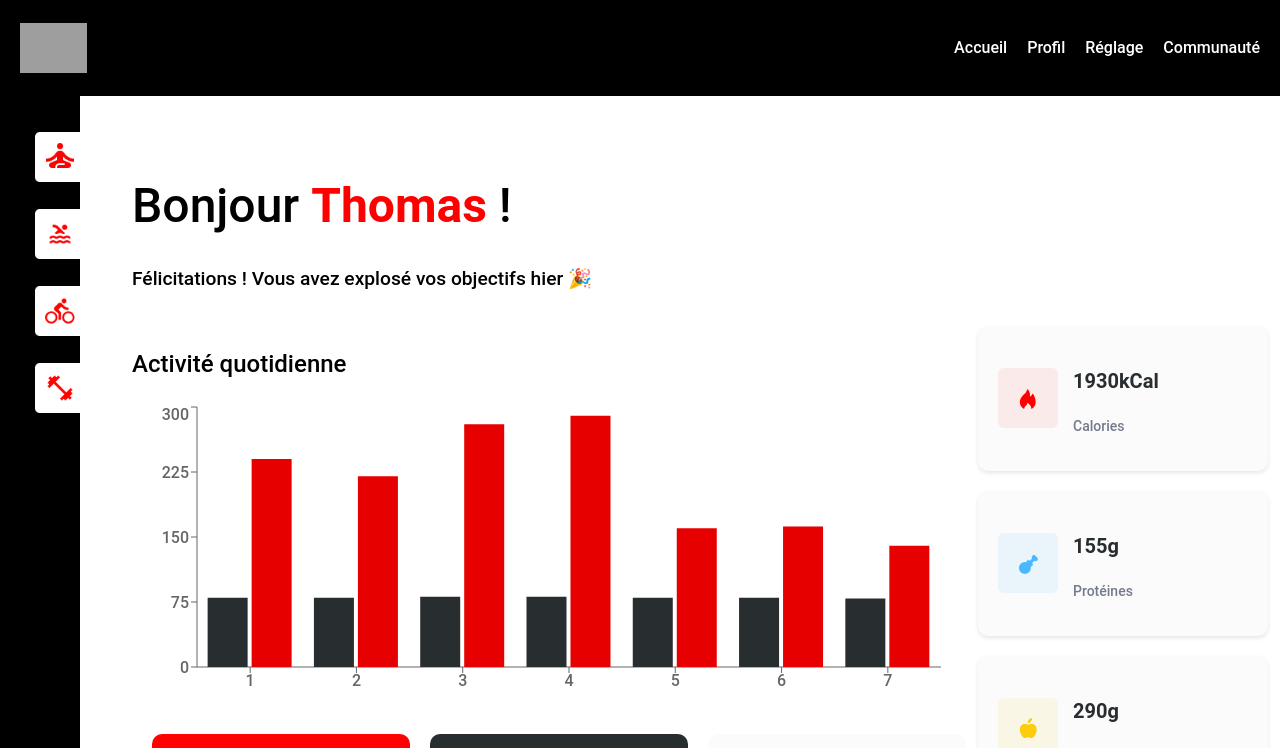
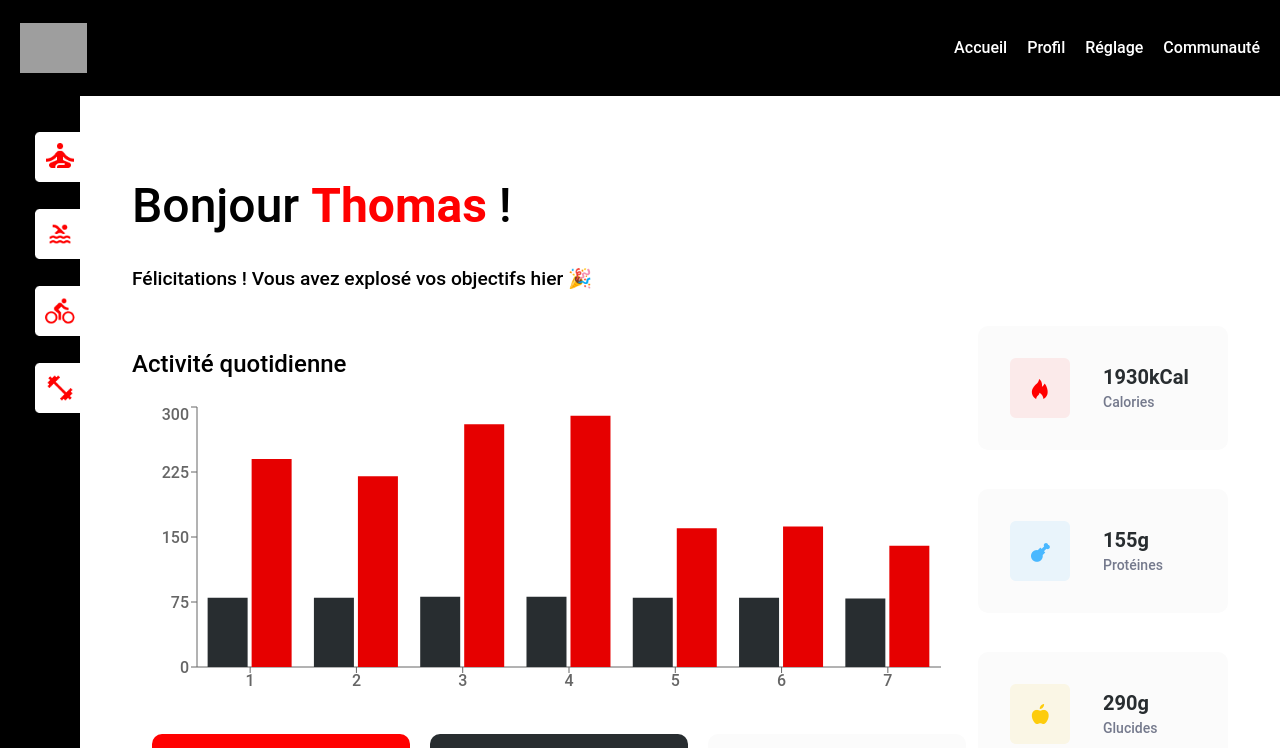
Before and after one commit to Ma-Eum/SportSee, a React (Vite) app in the folder frontend/: page / in a window 1280 px wide. Shown: the top 748 px of the page. Built offline with nearby package versions, Linux system fonts and the light colour scheme; grey boxes are pictures that could not be loaded.

Commit message:
Ajustement de la hauteur des cartes .nutrition-card pour remplir .key-info-container

```diff
--- a/frontend/src/styles/components/_nutritionCard.scss
+++ b/frontend/src/styles/components/_nutritionCard.scss
@@ -4,11 +4,12 @@
     display: flex;
     align-items: center;
     background-color: $background-gray;
-    padding: 20px;
+    padding: 32px;
     border-radius: 10px;
-    box-shadow: 0px 2px 4px rgba(0, 0, 0, 0.1);
     width: 100%;
-    gap: 15px;
+    gap: 33px;
+    box-sizing: border-box;
+    flex-grow: 1; // ✅ Permet d'étirer chaque carte pour remplir l'espace
 
     .nutrition-icon {
         width: 60px;
@@ -25,11 +26,13 @@
         font-size: 20px;
         font-weight: bold;
         color: $background-light;
+        margin: 0;
     }
 
     .nutrition-type {
         color: $secondary-color; // ✅ Utilisation de la variable pour #74798C
         font-size: 14px;
+        margin: 0;
     }
 
     .nutrition-label {
--- a/frontend/src/styles/pages/profile.scss
+++ b/frontend/src/styles/pages/profile.scss
@@ -56,6 +56,9 @@
 .key-info-container {
     display: flex;
     flex-direction: column;
-    gap: 20px;
     width: 250px;
+    justify-content: space-between; // ✅ Répartit uniformément les cartes
+    gap: 39px; // ✅ Espacement entre les cartes
+    height: 100%; // ✅ S'assure que le conteneur prend toute la hauteur disponible
+    min-height: 550px; // ✅ Ajuste selon le design (valeur à tester)
 }
```
